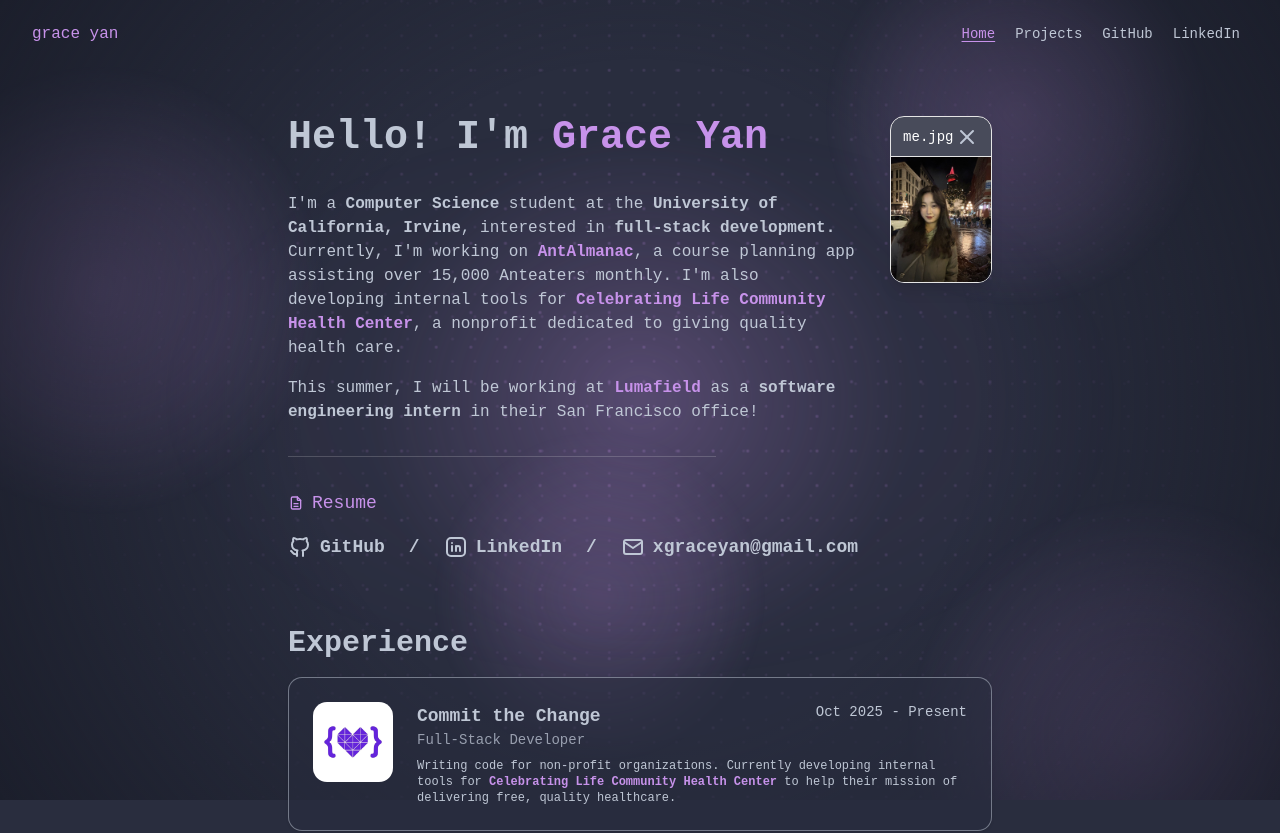
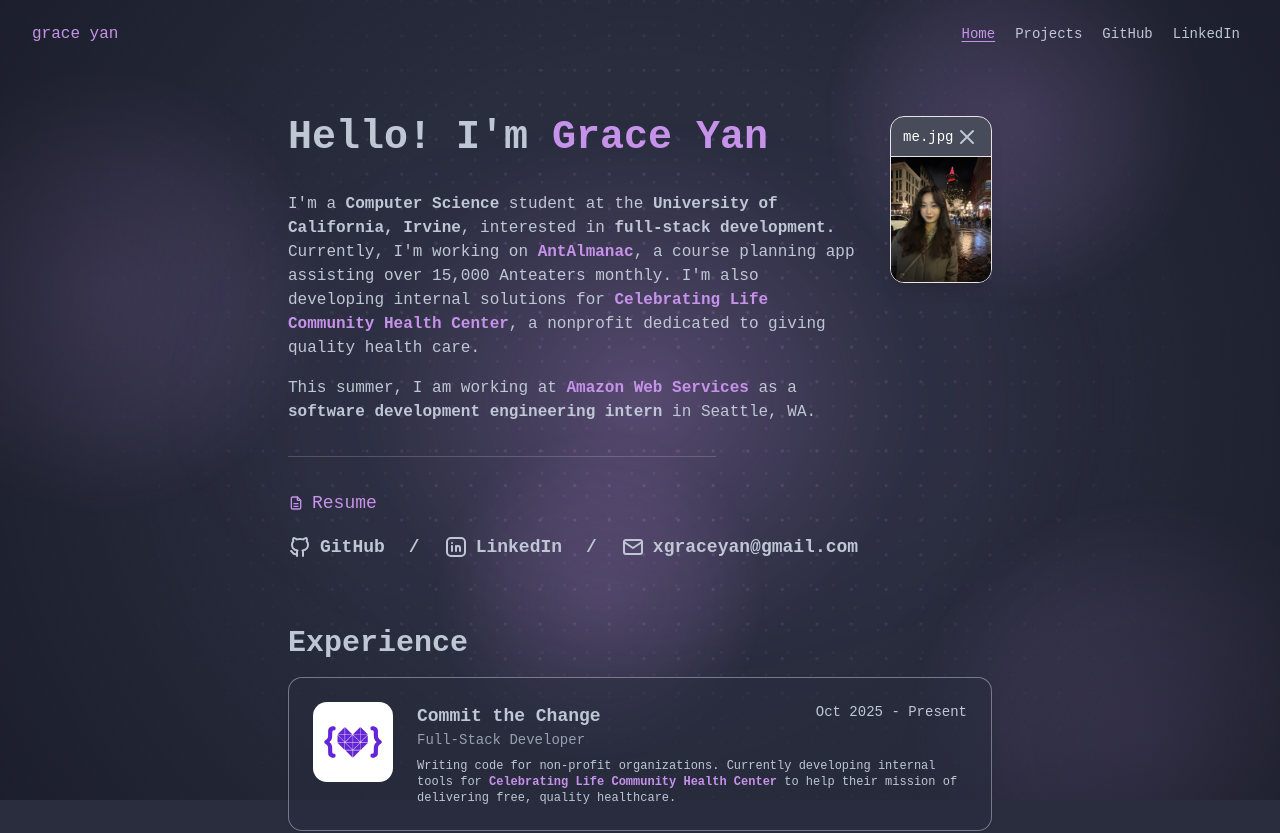
Before and after one commit to xgraceyan/grace-dev-portfolio, a React (Vite) app: page / in a window 1280 px wide. Shown: the top 833 px of the page. Built offline with nearby package versions, Linux system fonts and the light colour scheme.

Commit message:
Change company

```diff
--- a/src/components/home/Hero.tsx
+++ b/src/components/home/Hero.tsx
@@ -28,19 +28,26 @@ export default function Hero() {
               AntAlmanac
             </a>
             , a course planning app assisting over 15,000 Anteaters monthly. I'm
-            also developing internal tools for{" "}
+            also developing internal solutions for{" "}
             <a href="https://clchc.org" target="_blank" className="link">
               Celebrating Life Community Health Center
             </a>
             , a nonprofit dedicated to giving quality health care.
           </p>
           <p>
-            This summer, I will be working at{" "}
-            <a href="https://lumafield.com" target="_blank" className="link">
-              Lumafield
+            This summer, I am working at{" "}
+            <a
+              href="https://aws.amazon.com/backup-restore/"
+              target="_blank"
+              className="link"
+            >
+              Amazon Web Services
             </a>{" "}
-            as a <span className="font-bold">software engineering intern</span>{" "}
-            in their San Francisco office!
+            as a{" "}
+            <span className="font-bold">
+              software development engineering intern
+            </span>{" "}
+            in Seattle, WA.
           </p>
         </div>
 
```
